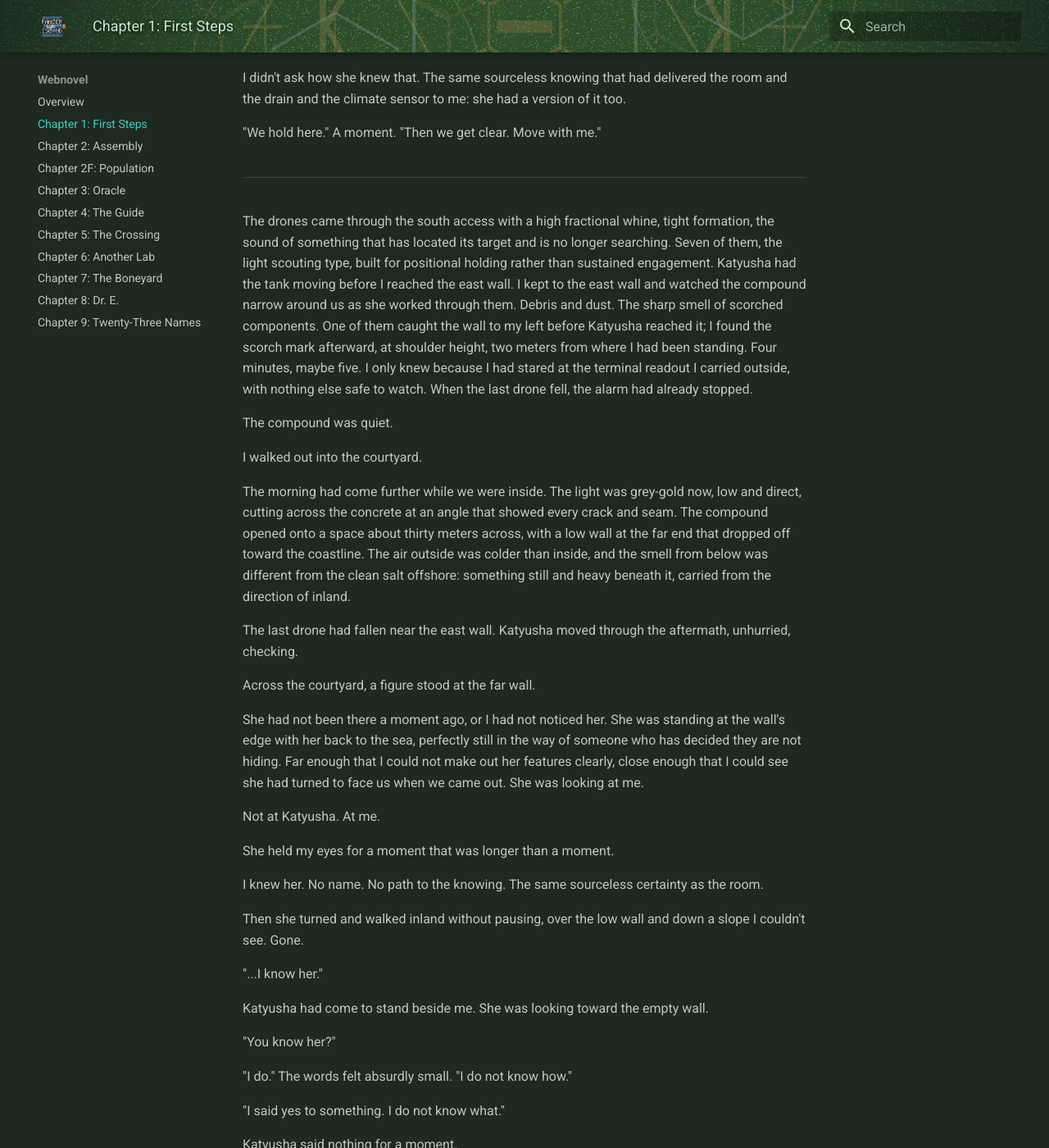
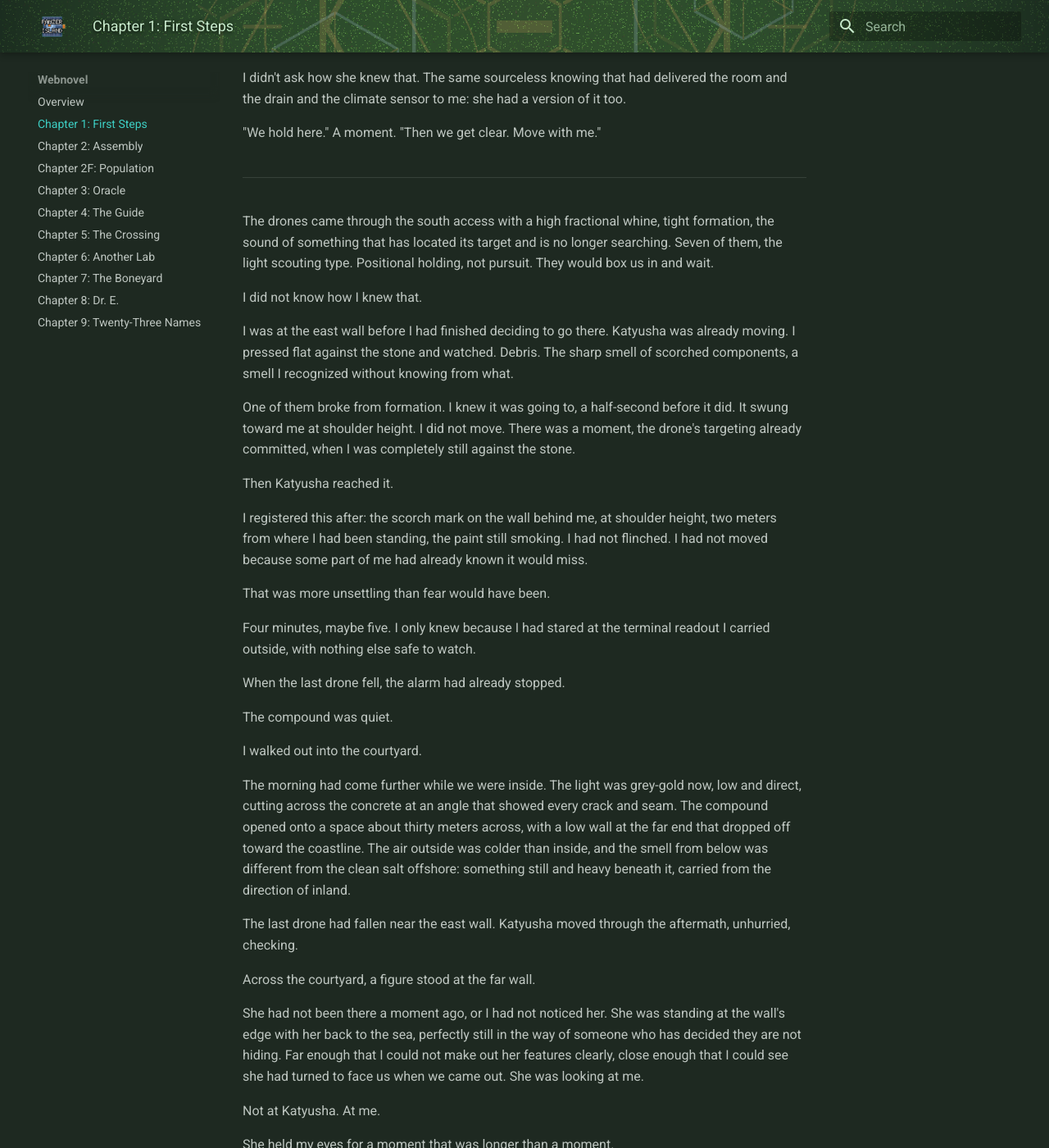
Before and after one commit to rhedak/panzer_island_pages, an MkDocs documentation site: the page built from docs/webnovel/ch01.md, in a window 1280 px wide and 1400 px high, scrolled down 2825 px. Shown: the whole window at 82% size. Built offline with MkDocs 1.6.1 and Material for MkDocs 9.7.7, drawn with Linux system fonts in a browser that asks for light colours; some of the changed text lies outside the part shown.

```diff
--- a/docs/webnovel/ch01.md
+++ b/docs/webnovel/ch01.md
@@ -83,8 +83,22 @@ I didn't ask how she knew that. The same sourceless knowing that had delivered t
 ---
 
 
-The drones came through the south access with a high fractional whine, tight formation, the sound of something that has located its target and is no longer searching. Seven of them, the light scouting type, built for positional holding rather than sustained engagement. Katyusha had the tank moving before I reached the east wall. I kept to the east wall and watched the compound narrow around us as she worked through them. Debris and dust. The sharp smell of scorched components. One of them caught the wall to my left before Katyusha reached it; I found the scorch mark afterward, at shoulder height, two meters from where I had been standing. Four minutes, maybe five.
-I only knew because I had stared at the terminal readout I carried outside, with nothing else safe to watch.
+The drones came through the south access with a high fractional whine, tight formation, the sound of something that has located its target and is no longer searching. Seven of them, the light scouting type. Positional holding, not pursuit. They would box us in and wait.
+
+I did not know how I knew that.
+
+I was at the east wall before I had finished deciding to go there. Katyusha was already moving. I pressed flat against the stone and watched. Debris. The sharp smell of scorched components, a smell I recognized without knowing from what.
+
+One of them broke from formation. I knew it was going to, a half-second before it did. It swung toward me at shoulder height. I did not move. There was a moment, the drone's targeting already committed, when I was completely still against the stone.
+
+Then Katyusha reached it.
+
+I registered this after: the scorch mark on the wall behind me, at shoulder height, two meters from where I had been standing, the paint still smoking. I had not flinched. I had not moved because some part of me had already known it would miss.
+
+That was more unsettling than fear would have been.
+
+Four minutes, maybe five. I only knew because I had stared at the terminal readout I carried outside, with nothing else safe to watch.
+
 When the last drone fell, the alarm had already stopped.
 
 The compound was quiet.
@@ -114,7 +128,7 @@ Katyusha had come to stand beside me. She was looking toward the empty wall.
 
 "You know her?"
 
-"I do." The words felt absurdly small. "I do not know how."
+"I do." The words felt absurdly small. "She was looking at me. Not at you."
 
 "I said yes to something. I do not know what."
 
```
Also changed, not shown: other parts of docs/webnovel/ch01.md (+3 -3 lines).
